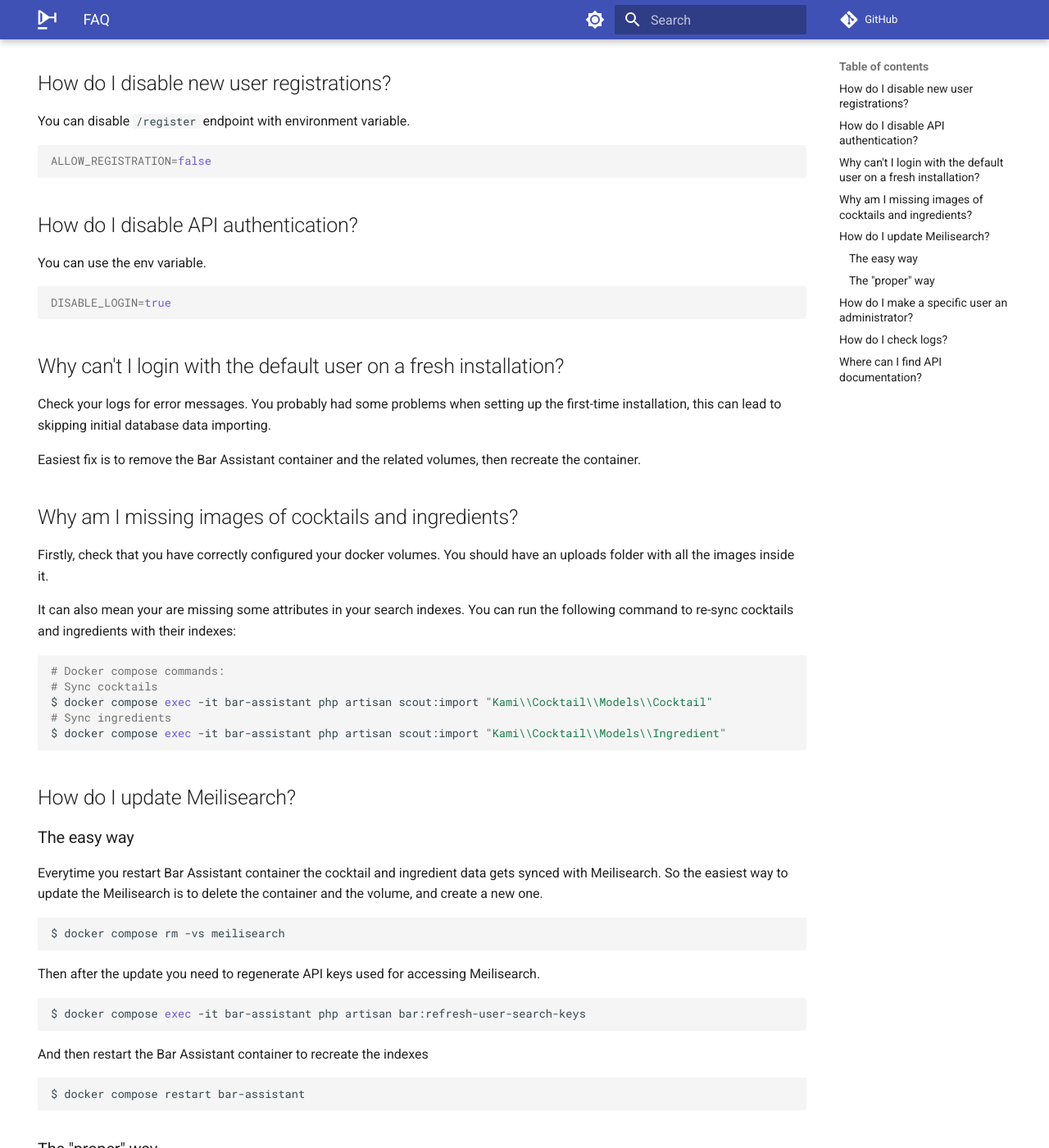
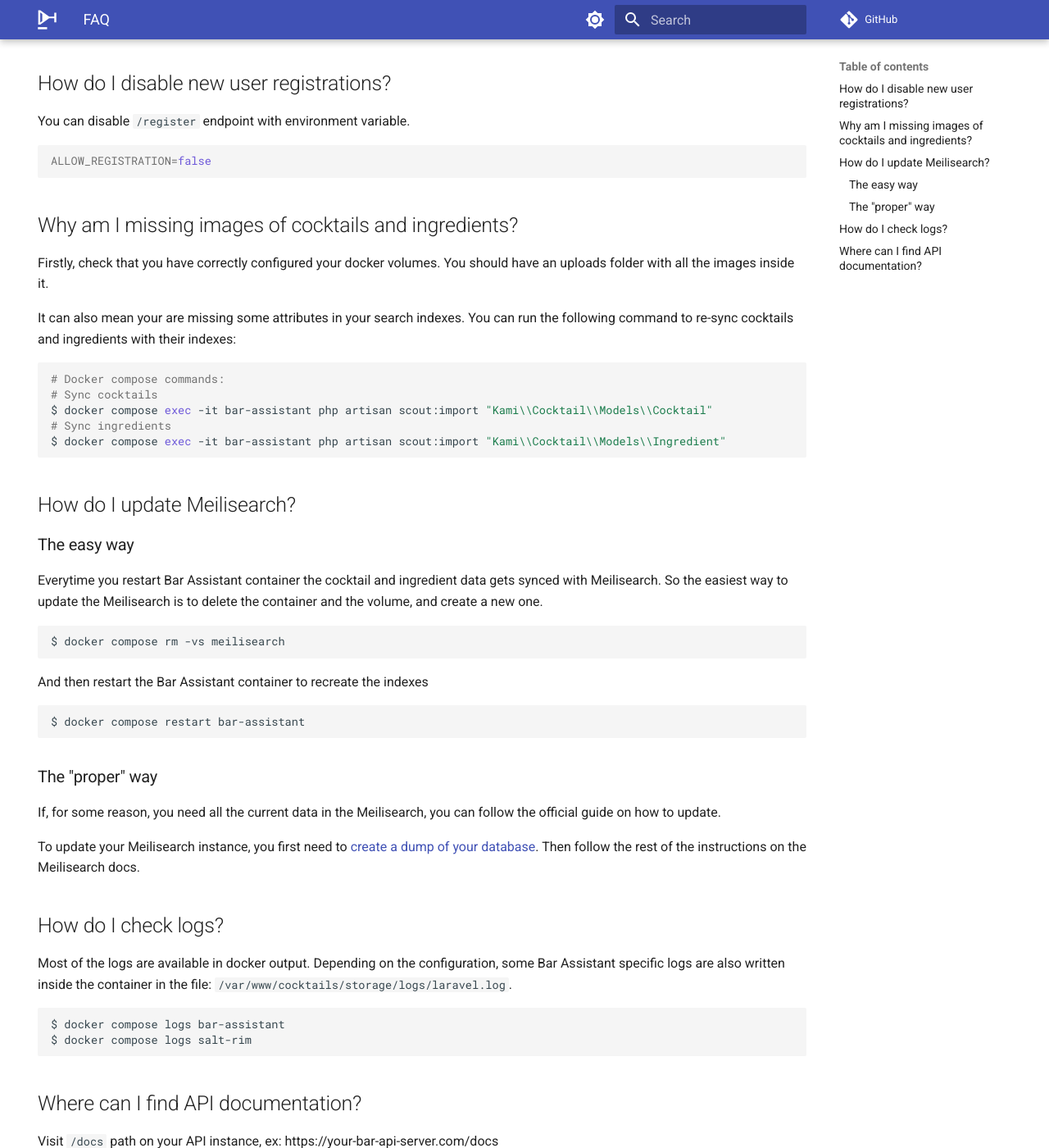
Before and after one commit to bar-assistant/docs, an MkDocs documentation site: the page built from docs/faq.md, in a window 1280 px wide and 1400 px high, scrolled down 209 px. Shown: the whole window at 82% size. Built offline with MkDocs 1.6.1 and Material for MkDocs 9.7.7, drawn with Linux system fonts in a browser that asks for light colours; comment, search, counter and statistics services are not loaded; some of the changed text lies outside the part shown.

Commit message:
Update faq

````diff
--- a/docs/faq.md
+++ b/docs/faq.md
@@ -14,20 +14,6 @@
 ```bash
 ALLOW_REGISTRATION=false
 ```
-
-## How do I disable API authentication?
-
-You can use the env variable.
-
-```bash
-DISABLE_LOGIN=true
-```
-
-## Why can't I login with the default user on a fresh installation?
-
-Check your logs for error messages. You probably had some problems when setting up the first-time installation, this can lead to skipping initial database data importing.
-
-Easiest fix is to remove the Bar Assistant container and the related volumes, then recreate the container.
 
 ## Why am I missing images of cocktails and ingredients?
 
@@ -53,12 +39,6 @@
 $ docker compose rm -vs meilisearch
 ```
 
-Then after the update you need to regenerate API keys used for accessing Meilisearch.
-
-``` bash
-$ docker compose exec -it bar-assistant php artisan bar:refresh-user-search-keys
-```
-
 And then restart the Bar Assistant container to recreate the indexes
 
 ``` bash
@@ -70,20 +50,6 @@
 If, for some reason, you need all the current data in the Meilisearch, you can follow the official guide on how to update.
 
 To update your Meilisearch instance, you first need to [create a dump of your database](https://docs.meilisearch.com/learn/cookbooks/docker.html#generating-dumps-and-updating-meilisearch). Then follow the rest of the instructions on the Meilisearch docs.
-
-Then after the update you need to regenerate API keys used for accessing Meilisearch.
-
-``` bash
-$ docker compose exec -it bar-assistant php artisan bar:refresh-user-search-keys
-```
-
-## How do I make a specific user an administrator?
-
-To give admin rights to a specific user you can use the following command.
-
-``` bash
-$ docker compose exec -it bar-assistant php artisan bar:make-admin "user@email.com"
-```
 
 ## How do I check logs?
 
````
Also changed, not shown: docs/setup/index.md (+13 -0 lines).
